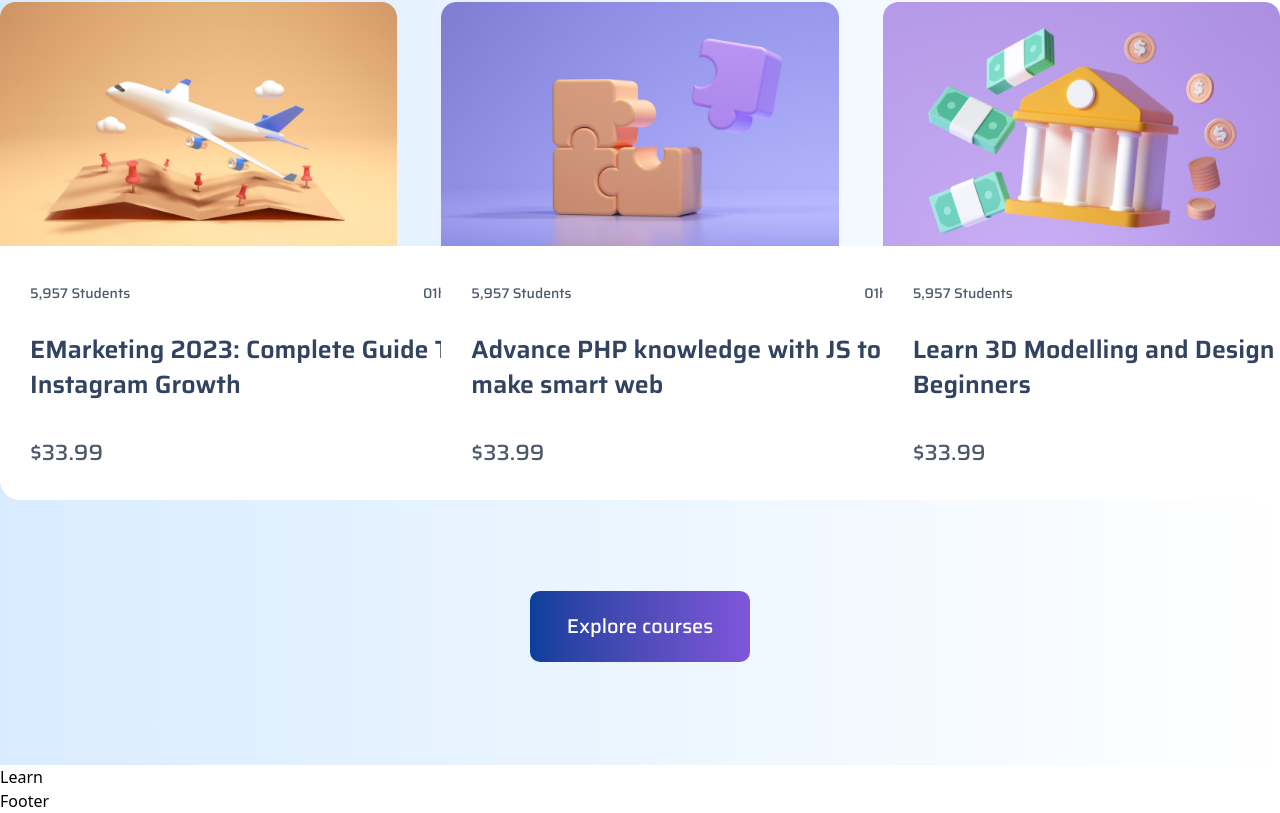
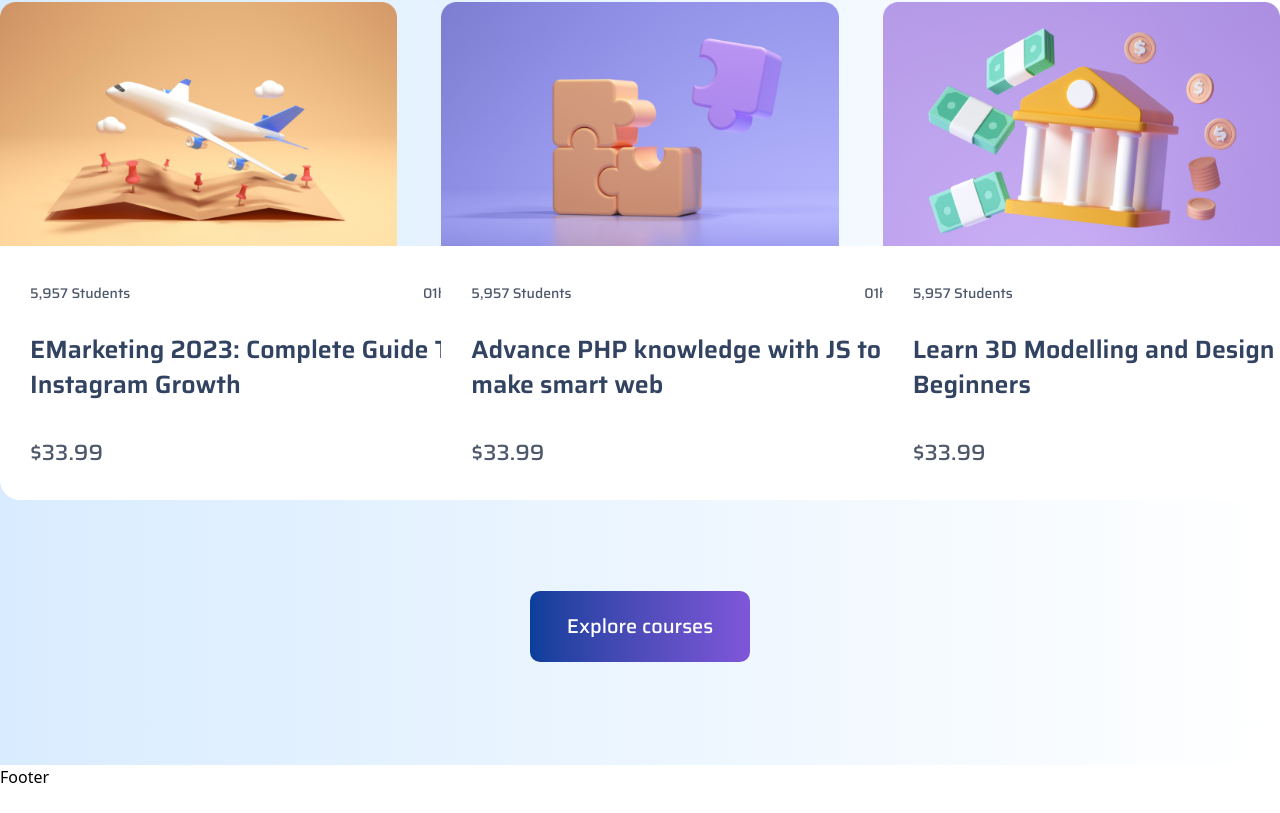
Before and after one commit to shoumen-shomu/edujarr, a Next.js app: page / in a window 1280 px wide. Shown: the part 2072-2885 px from the top of the page. After the commit the page ends 2861 px from the top, so only its background shows below. Built offline with nearby package versions, Linux system fonts and the light colour scheme.

Commit message:
some changes

```diff
--- a/src/app/layouts/home/Learn.jsx
+++ b/src/app/layouts/home/Learn.jsx
@@ -2,7 +2,9 @@ import React from 'react'
 
 const Learn = () => {
   return (
-    <div>Learn</div>
+    <div>
+
+    </div>
   )
 }
 
```
